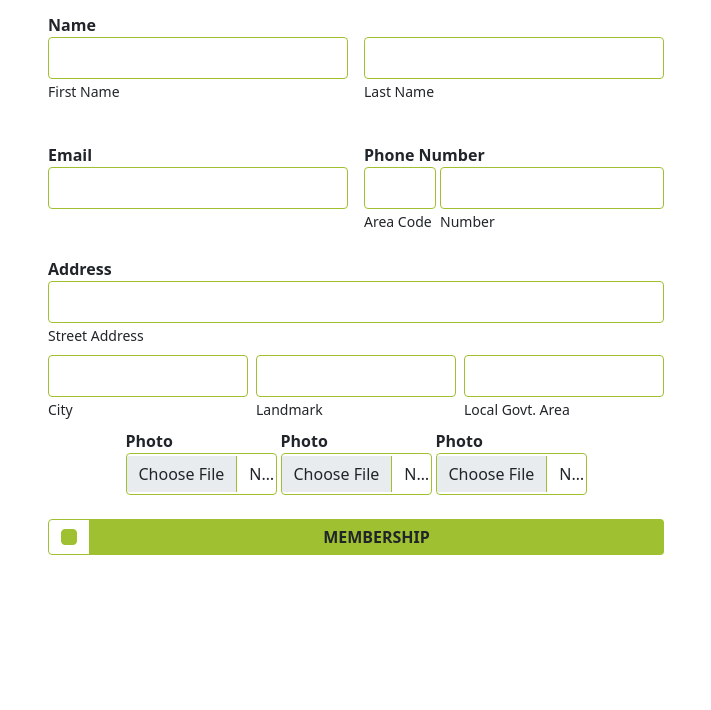
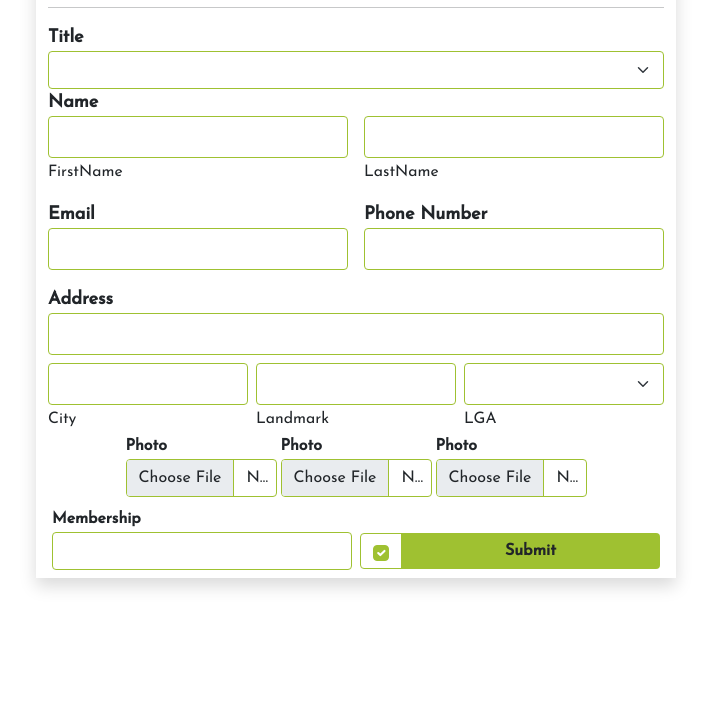
Before and after one commit to Virgold/hubForm, a plain HTML site: page index.html in a window 1280 px wide. Shown: the part 90-800 px from the top of the page, without its empty margins (284-995 px from the left). Drawn offline with nearby package versions, Linux system fonts and the light colour scheme.

Commit message:
added shadow to container

```diff
--- a/index.html
+++ b/index.html
@@ -10,6 +10,9 @@
 
     <link href="https://cdn.jsdelivr.net/npm/bootstrap@5.0.2/dist/css/bootstrap.min.css" rel="stylesheet"
         integrity="sha384-EVSTQN3/azprG1Anm3QDgpJLIm9Nao0Yz1ztcQTwFspd3yD65VohhpuuCOmLASjC" crossorigin="anonymous">
+    <link
+    href="https://fonts.googleapis.com/css2?family=Josefin+Sans:ital,wght@0,100;0,200;0,400;0,500;1,500&display=swap"
+    rel="stylesheet">
     <link rel="stylesheet" href="style.css">
 
     <title>Form</title>
@@ -19,54 +22,52 @@
     <div class="container-fluid p-0">
 
 
-        <form class="container w-50 ">
-            <div class="text-center">
+        <form class="container w-50 shadow mt-2">
+            <div class="text-center container-header">
                 <h2>Let's get you started!</h2>
                 <p>Hey there, let's set up your Renmoney account </p>
                 <hr>
+            </div>
 
-            </div>
+           <div class="mb-0 mt-0 p-0">
+            <label for="title" class="form-label m-0"><b>Title</b></label>
+            <select id= "title" class="form-select">
+                <option></option>
+              <option>Mr.</option>
+              <option>Mrs.</option>
+            </select>
+           </div>
 
             <div class="row g-3 align-items-center">
                 <div class="col-6">
                     <label for="text" class="form-label m-0"> <b>Name</b> </label>
                     <input type="text" class="form-control py-2" id="text">
-                    <label for="text" class="form-label m-0"> <small>First Name</small> </label>
+                    <label for="text" class="form-label m-0"> <small>FirstName</small> </label>
                 </div>
                 <div class="col-6">
                     <label for="LastName" class="form-label m-0"></label>
                     <input type="text" class="form-control py-2" id="LastName">
-                    <label for="LastName" class="form-label m-0"><small>Last Name</small> </label>
+                    <label for="LastName" class="form-label m-0"><small>LastName</small> </label>
                 </div>
             </div>
-            <div class="row g-3 align-items-center mb-4 mt-4">
+
+            <div class="row g-3 align-items-center mb-3 mt-0">
                 <div class="col-md-6 col-12">
                     <label for="email" class="form-label m-0"> <b>Email</b> </label>
                     <input type="email" class="form-control py-2" id="email">
-                    <label for="email" class="form-label m-0"></label>
                 </div>
                 <div class="col-md-6 col-12">
-                    <label for="LastName" class="form-label m-0"><b>Phone Number</b> </label>
-                    <div class="row gx-1 align-items-center">
-                        <div class="col-3">
-                            <input type="tel" class="form-control py-2" id="tel">
-                            <label for="tel" class="form-label m-0"> <small>Area Code</small> </label>
-                        </div>
-                        <div class="col-9">
-                            <input type="tel" class="form-control py-2" id="tel">
-                            <label for="tel" class="form-label m-0"><small>Number</small> </label>
-                        </div>
-                    </div>
+                    <label for="tel" class="form-label m-0"><b>Phone Number</b> </label>
+                    <input type="tel" class="form-control py-2" id="tel">
                 </div>
             </div>
 
-            <div class="mb-2 mt-4">
+            <div class="mb-2 mt-1">
                 <label for="Address" class="form-label m-0"><b>Address</b> </label>
                 <input type="Address" class="form-control py-2" id="Address">
-                <label for="Address" class="form-label m-0"><small>Street Address</small> </label>
             </div>
 
-            <div class="row gx-2 align-items-center">
+            <div class="row gx-2 align-items-center mt">
                 <div class="col-4">
                     <input type="city" class="form-control py-2" id="city">
                     <label for="city" class="form-label m-0"> <small>City</small> </label>
@@ -76,37 +77,53 @@
                     <label for="Landmark" class="form-label m-0"><small>Landmark</small> </label>
                 </div>
                 <div class="col-4">
-                    <input type="city" class="form-control py-2" id="LGA">
-                    <label for="LGA" class="form-label m-0"><small>Local Govt. Area</small> </label>
+                    <select id="inputState" class="form-select py-2">
+                        <option></option>
+                      <option>Eket</option>
+                      <option>Ikot-Ekpene</option>
+                      <option>Ikot-ibio</option>
+                      <option>Itam</option>
+                      <option>Oron</option>
+                      <option>Uyo</option>
+                    </select>
+                    <label for="inputState" class="form-label m-0"><small>LGA</small></label>
                 </div>
             </div>
 
 
-            <div class="row gx-1 justify-content-center mt-2 align-items-center">
+            <div class="row gx-1 justify-content-center align-items-center">
                 <div class="col-4 w-25">
-                    <label for="image" class="form-label m-0"> <b>Photo</b> </label>
-                    <input type="file" class="form-control py-2" id="image">
+                    <label for="image" class="form-label m-0"> <b><small>Photo</small></b> </label>
+                    <input type="file" class="form-control" id="image">
 
                 </div>
                 <div class="col-4 w-25">
-                    <label for="image" class="form-label m-0"> <b>Photo</b> </label>
-                    <input type="file" class="form-control py-2" id="image">
+                    <label for="image" class="form-label m-0"><b><small>Photo</small></b></label>
+                    <input type="file" class="form-control" id="image">
 
                 </div>
                 <div class="col-4 w-25">
-                    <label for="image" class="form-label m-0"> <b>Photo</b> </label>
-                    <input type="file" class="form-control py-2" id="image">
+                    <label for="image" class="form-label m-0"> <b><small>Photo</small></b> </label>
+                    <input type="file" class="form-control" id="image">
 
                 </div>
             </div>
 
-           <!-- <a id="btn" href="http://127.0.0.1:5501/index.html" type="submit" class="form-control py-2 mt-4 btn" data-component="button">MEMBERSHIP</a> -->
-           <div class="input-group mt-4">
-            <div class="input-group-text">
-              <input class="form-check-input mt-0" type="checkbox" value="" aria-label="Checkbox for following text input">
+            <div class="row g-2 align-items-center m-0 p-0" >
+                <div class="col-6 mb-2">
+                    <label for="city" class="form-label m-0"> <small><b>Membership</b></small> </label>
+                    <input type="city" class="form-control" id="city">
+                </div>
+                <div class="col-6 mb-2">
+                    <label for="city" class="form-label"></label>
+                    <div class="input-group">
+                        <div class="input-group-text">
+                          <input class="form-check-input" type="checkbox" value="" aria-label="Checkbox for following text input" checked>
+                        </div>
+                        <button type="text" href="http://127.0.0.1:5501/index.html" class="form-control" aria-label="Text input with checkbox" ><b>Submit</b></button>
+                      </div>
+                </div>
             </div>
-            <button type="text" href="http://127.0.0.1:5501/index.html" class="form-control" aria-label="Text input with checkbox"><b>MEMBERSHIP</b></button>
-          </div>
         </form>
 
     </div>
--- a/style.css
+++ b/style.css
@@ -1,12 +1,35 @@
-.form-control{
+.container-header{
+    font-family:'Gill Sans', 'Gill Sans MT', Calibri, 'Trebuchet MS', sans-serif;
+}
+
+.container{
+    font-family: 'Josefin Sans', sans-serif;
+    font-size: 18px;
+}
+
+.form-control,.form-select{
     background-color: white!important;
     border: 1px solid #9FC131!important;
     outline: none!important;
 
 }
-.form-control:focus{
+
+.form-control,.form-select:focus{
     box-shadow: none!important;
+
 }
+
+input:-webkit-autofill,
+input:-webkit-autofill:hover,
+input:-webkit-autofill:focus,
+input:-webkit-autofill:active{
+    -webkit-box-shadow: 0 0 0 30px white inset !important;
+}
+
+#inputState{
+    color: #404b1a!important;
+}
+
 button.form-control{
     background-color: #9FC131!important;
     border: #9FC131!important;
@@ -32,6 +55,9 @@ button.form-control{
 @media (max-width: 991px) {
     .container{
       width: 100% !important;
-      height: 100%!important;
+      /* height: 100%!important; */
     }
+    /* .photoTxt{
+        font-size: 5px!important;
+    } */
   }
```
Also changed, not shown: form.js (added).
